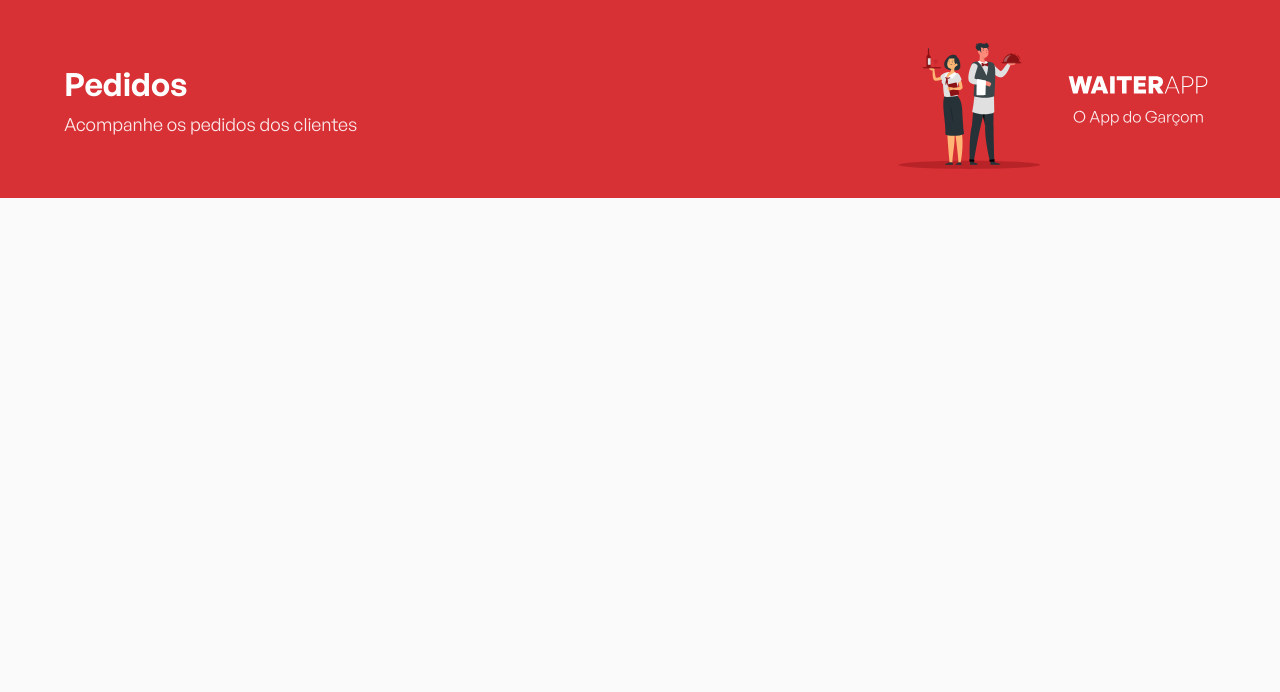
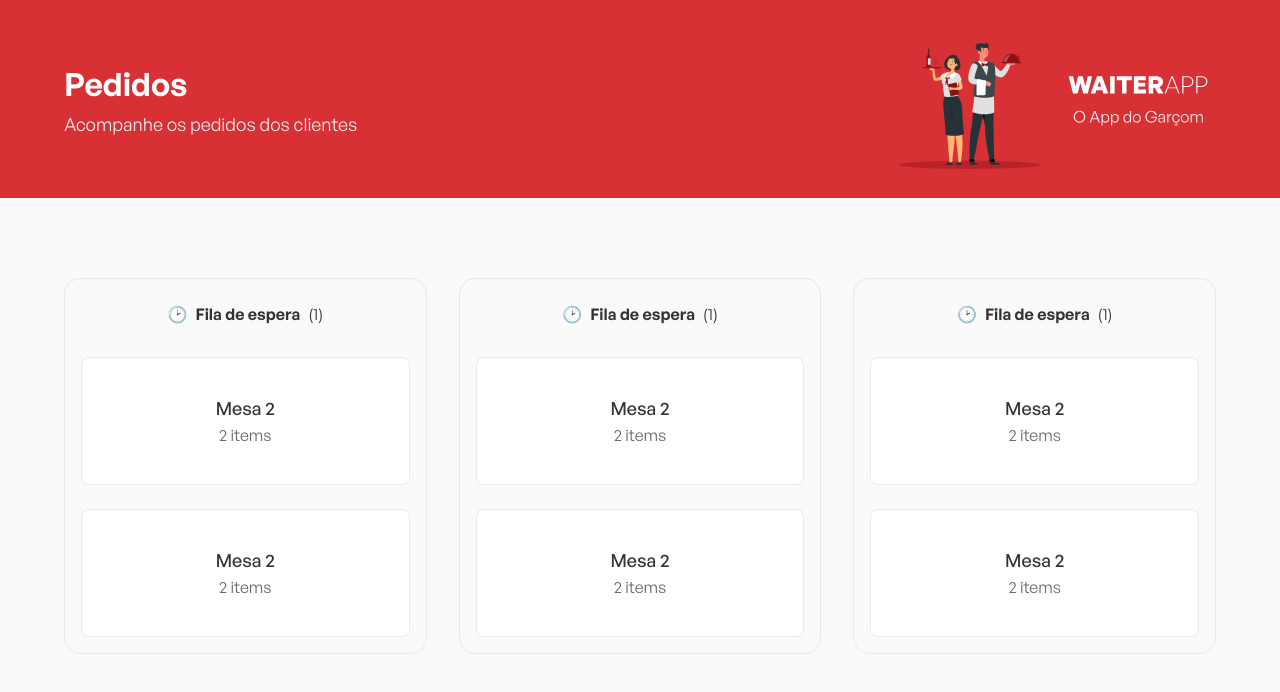
Before and after one commit to MariaGabrielaReis/jstack-waiterapp-web, a React (Vite) app: page / in a window 1280 px wide. Shown: the top 692 px of the page. Built offline with nearby package versions, Linux system fonts and the light colour scheme.

Commit message:
feat: create orders component (boards)

```diff
--- a/src/App.tsx
+++ b/src/App.tsx
@@ -1,4 +1,5 @@
 import { Header } from "./components/Header";
+import { Orders } from "./components/Orders";
 
 import { GlobalStyles } from "./styles/GlobalStyles";
 
@@ -7,6 +8,7 @@ export function App() {
     <>
       <GlobalStyles />
       <Header />
+      <Orders />
     </>
   );
 }
--- a/src/components/Header/styles.ts
+++ b/src/components/Header/styles.ts
@@ -8,9 +8,8 @@ export const Container = styled.header`
 `;
 
 export const Content = styled.div`
-  width: 100%;
+  width: 90%;
   max-width: 1216px;
-  margin: 4rem;
   display: flex;
   align-items: center;
   justify-content: space-between;
--- /dev/null
+++ b/src/components/Orders/index.tsx
@@ -0,0 +1,62 @@
+import { Board, Container, OrdersContainer } from "./styles";
+
+export function Orders() {
+  return (
+    <Container>
+      <Board>
+        <header>
+          <span>🕑</span>
+          <strong>Fila de espera</strong>
+          <span>(1)</span>
+        </header>
+
+        <OrdersContainer>
+          <button type="button">
+            <strong>Mesa 2</strong>
+            <span>2 items</span>
+          </button>
+          <button type="button">
+            <strong>Mesa 2</strong>
+            <span>2 items</span>
+          </button>
+        </OrdersContainer>
+      </Board>
+      <Board>
+        <header>
+          <span>🕑</span>
+          <strong>Fila de espera</strong>
+          <span>(1)</span>
+        </header>
+
+        <OrdersContainer>
+          <button type="button">
+            <strong>Mesa 2</strong>
+            <span>2 items</span>
+          </button>
+          <button type="button">
+            <strong>Mesa 2</strong>
+            <span>2 items</span>
+          </button>
+        </OrdersContainer>
+      </Board>
+      <Board>
+        <header>
+          <span>🕑</span>
+          <strong>Fila de espera</strong>
+          <span>(1)</span>
+        </header>
+
+        <OrdersContainer>
+          <button type="button">
+            <strong>Mesa 2</strong>
+            <span>2 items</span>
+          </button>
+          <button type="button">
+            <strong>Mesa 2</strong>
+            <span>2 items</span>
+          </button>
+        </OrdersContainer>
+      </Board>
+    </Container>
+  );
+}
--- /dev/null
+++ b/src/components/Orders/styles.ts
@@ -0,0 +1,63 @@
+import styled from "styled-components";
+
+export const Container = styled.div`
+  width: 90%;
+  max-width: 1216px;
+  margin: 40px auto;
+  display: flex;
+  gap: 32px;
+`;
+
+export const Board = styled.div`
+  width: 100%;
+  max-width: 1216px;
+  margin: 40px auto;
+  padding: 16px;
+  border: 1px solid rgba(204, 204, 204, 0.4);
+  border-radius: 16px;
+  display: flex;
+  flex-direction: column;
+  align-items: center;
+  width: 100%;
+
+  header {
+    padding: 8px;
+    font-size: 16px;
+    display: flex;
+    align-items: center;
+    gap: 8px;
+  }
+`;
+
+export const OrdersContainer = styled.div`
+  display: flex;
+  flex-direction: column;
+  width: 100%;
+  margin-top: 24px;
+
+  button {
+    background: #ffffff;
+    height: 128px;
+    border: 1px solid rgba(204, 204, 204, 0.4);
+    border-radius: 8px;
+    display: flex;
+    flex-direction: column;
+    align-items: center;
+    justify-content: center;
+    gap: 4px;
+
+    strong {
+      font-size: 18px;
+      font-weight: 500;
+    }
+
+    span {
+      font-size: 16px;
+      color: #666;
+    }
+
+    & + button {
+      margin-top: 24px;
+    }
+  }
+`;
```
